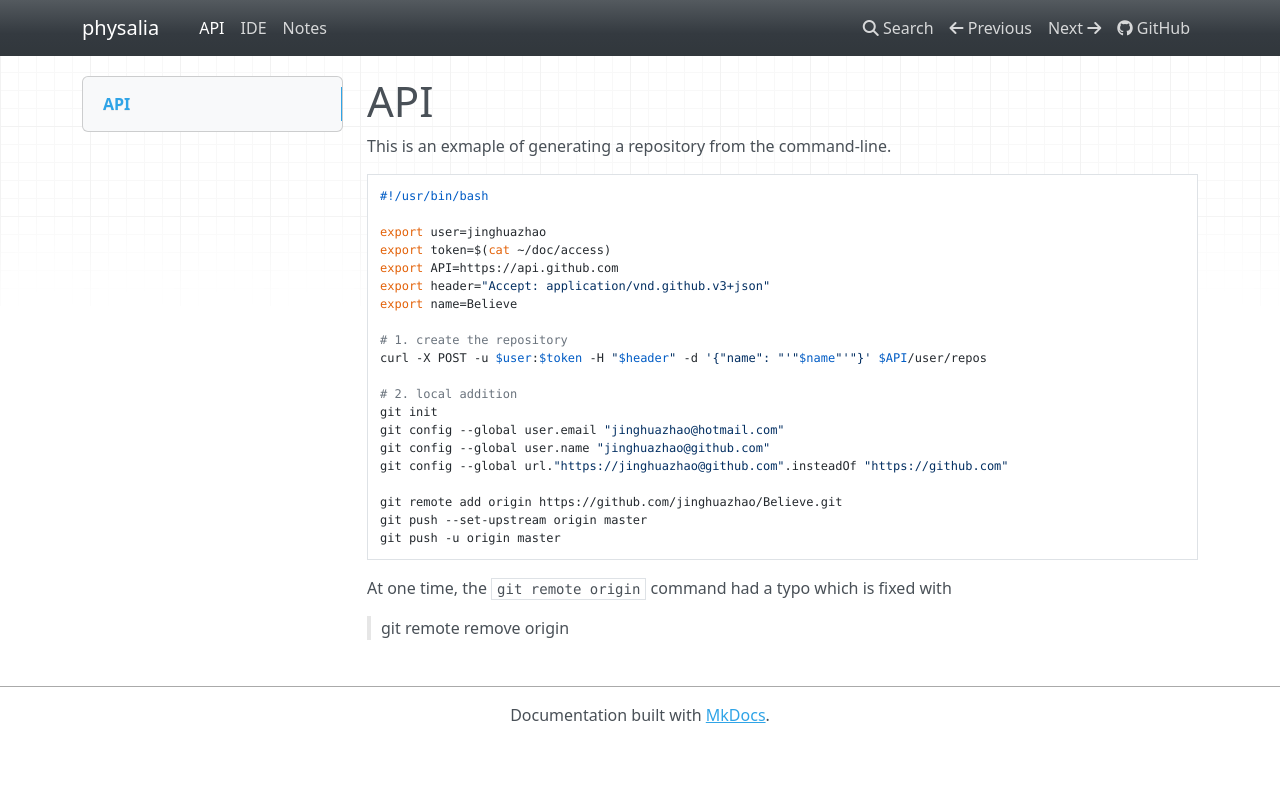
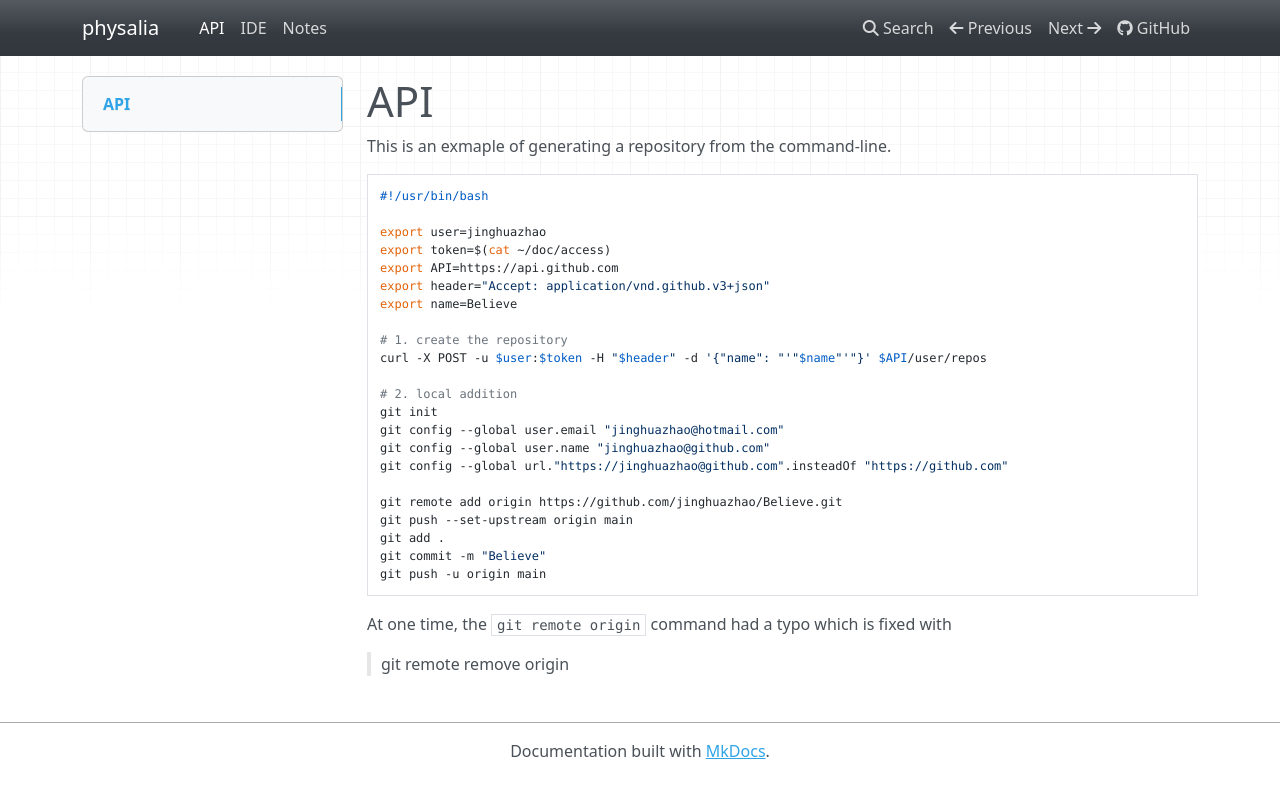
Before and after one commit to jinghuazhao/physalia, an MkDocs documentation site: the page built from docs/api.md, in a window 1280 px wide. Shown: the top 798 px of the page. Built offline with MkDocs 1.6.1, drawn with Linux system fonts in a browser that asks for light colours; nearby versions of some CDN libraries; a script that is not in the unit is left out.

Commit message:
physalia

````diff
--- a/docs/api.md
+++ b/docs/api.md
@@ -21,8 +21,10 @@ git config --global user.name "jinghuazhao@github.com"
 git config --global url."https://jinghuazhao@github.com".insteadOf "https://github.com"
 
 git remote add origin https://github.com/jinghuazhao/Believe.git
-git push --set-upstream origin master
-git push -u origin master
+git push --set-upstream origin main
+git add .
+git commit -m "Believe"
+git push -u origin main
 ```
 
 At one time, the `git remote origin` command had a typo which is fixed with
````
